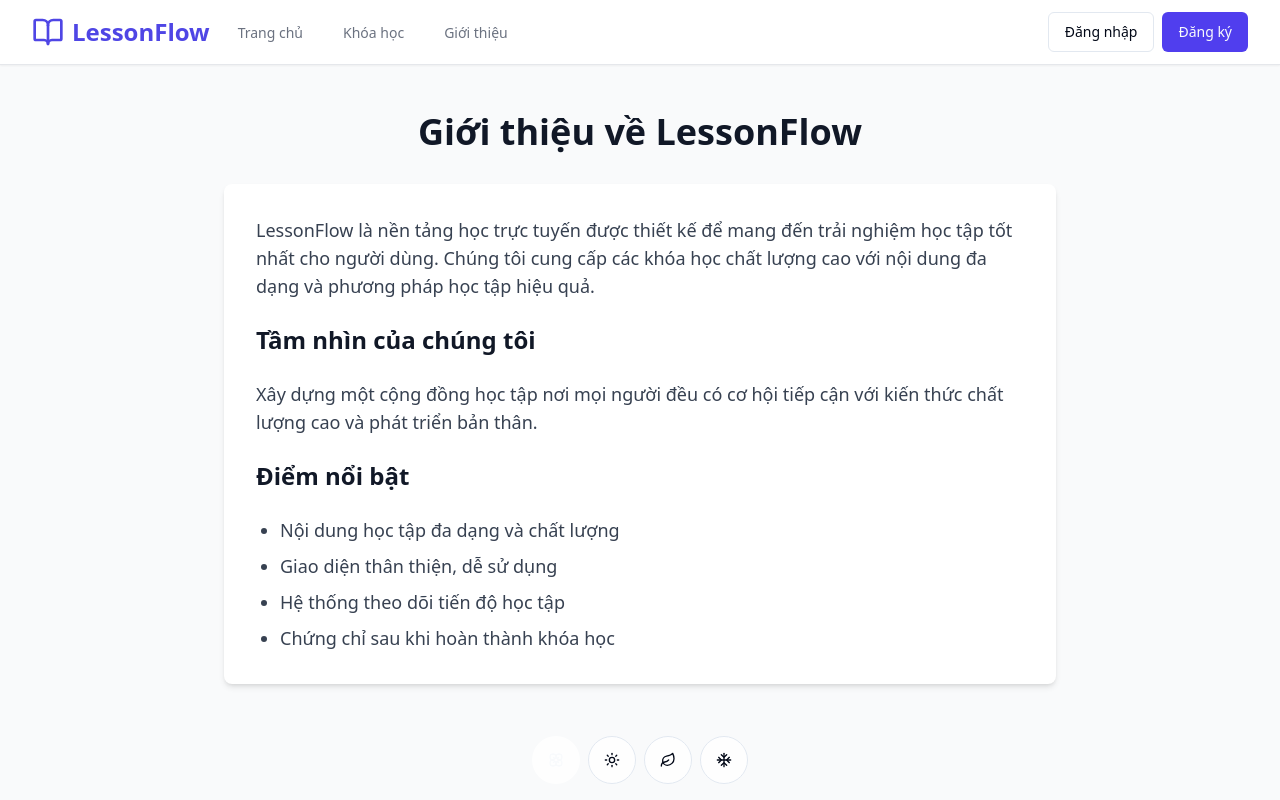
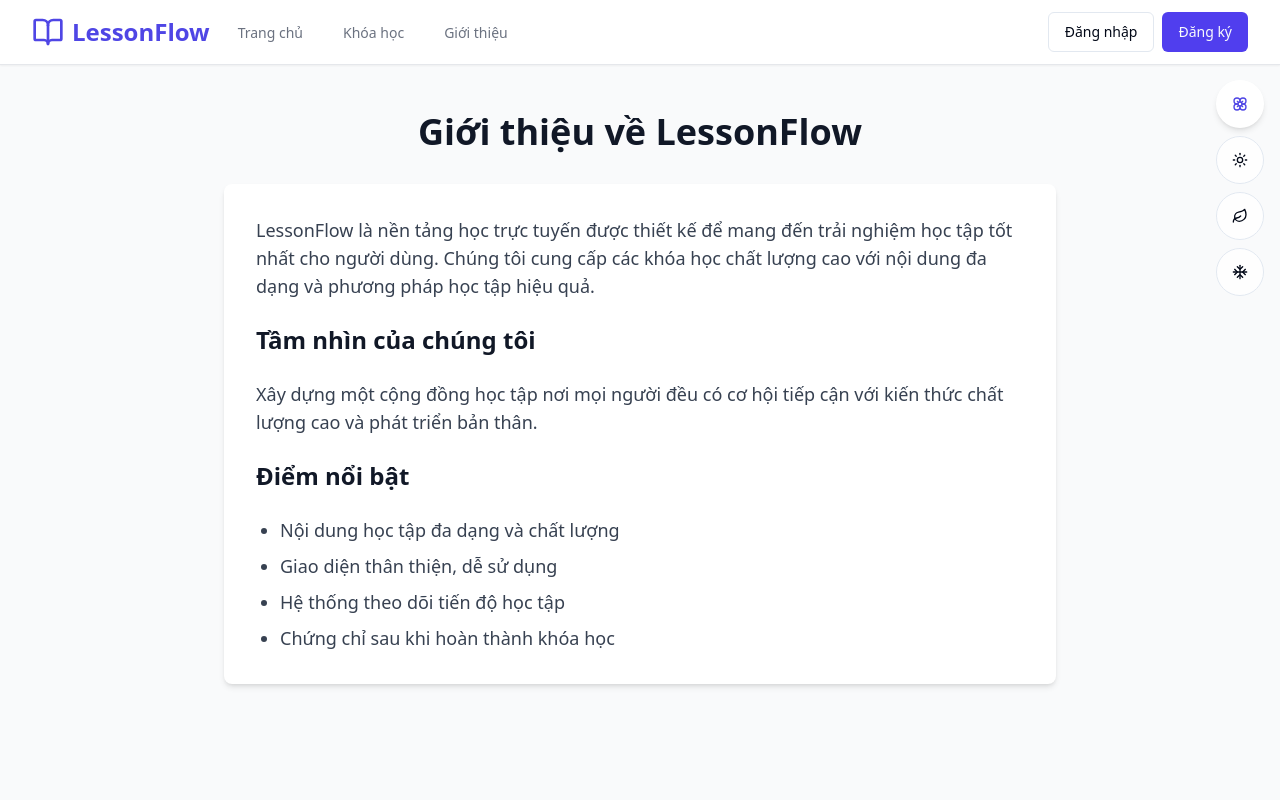
Before and after one commit to tuananh6614/lesson-flow-platform-70-0ec7480a, a React (Vite) app: page /about in a window 1280 px wide. Shown: the top 800 px of the page. Built offline with nearby package versions, Linux system fonts and the light colour scheme.

Commit message:
Fix: Seasonal background not changing
Implement seasonal background change on button click and position the button at the right corner of the website.

```diff
--- a/src/components/SeasonalBackground.tsx
+++ b/src/components/SeasonalBackground.tsx
@@ -28,17 +28,22 @@ const SeasonalBackground = () => {
         className={`fixed inset-0 transition-colors duration-[3000ms] ease-in-out -z-10 ${seasonStyles[currentSeason]}`}
         aria-hidden="true"
       />
-      <div className="fixed bottom-4 left-1/2 transform -translate-x-1/2 flex gap-2 z-10">
+      <div className="fixed top-20 right-4 flex flex-col gap-2 z-10">
         {seasonButtons.map(({ season, icon: Icon, label }) => (
           <Button
             key={season}
             variant={currentSeason === season ? "default" : "outline"}
             size="icon"
             onClick={() => setCurrentSeason(season)}
-            className="w-12 h-12 rounded-full bg-white/80 hover:bg-white/90 transition-all duration-200"
+            className={`w-12 h-12 rounded-full transition-all duration-200 ${
+              currentSeason === season
+                ? "bg-white shadow-md"
+                : "bg-white/80 hover:bg-white/90"
+            }`}
             title={label}
+            aria-label={`Change season to ${season}`}
           >
-            <Icon className="h-6 w-6" />
+            <Icon className={`h-6 w-6 ${currentSeason === season ? "text-lesson-primary" : ""}`} />
           </Button>
         ))}
       </div>
```
